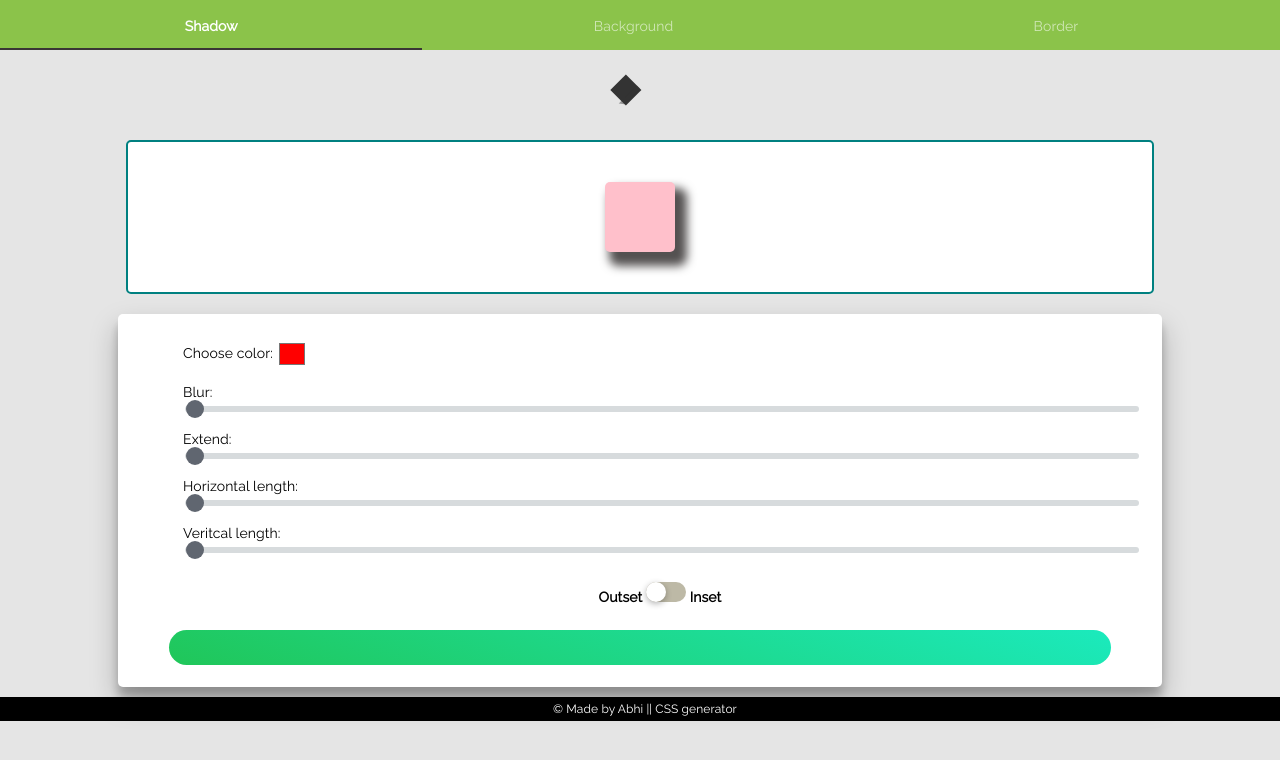
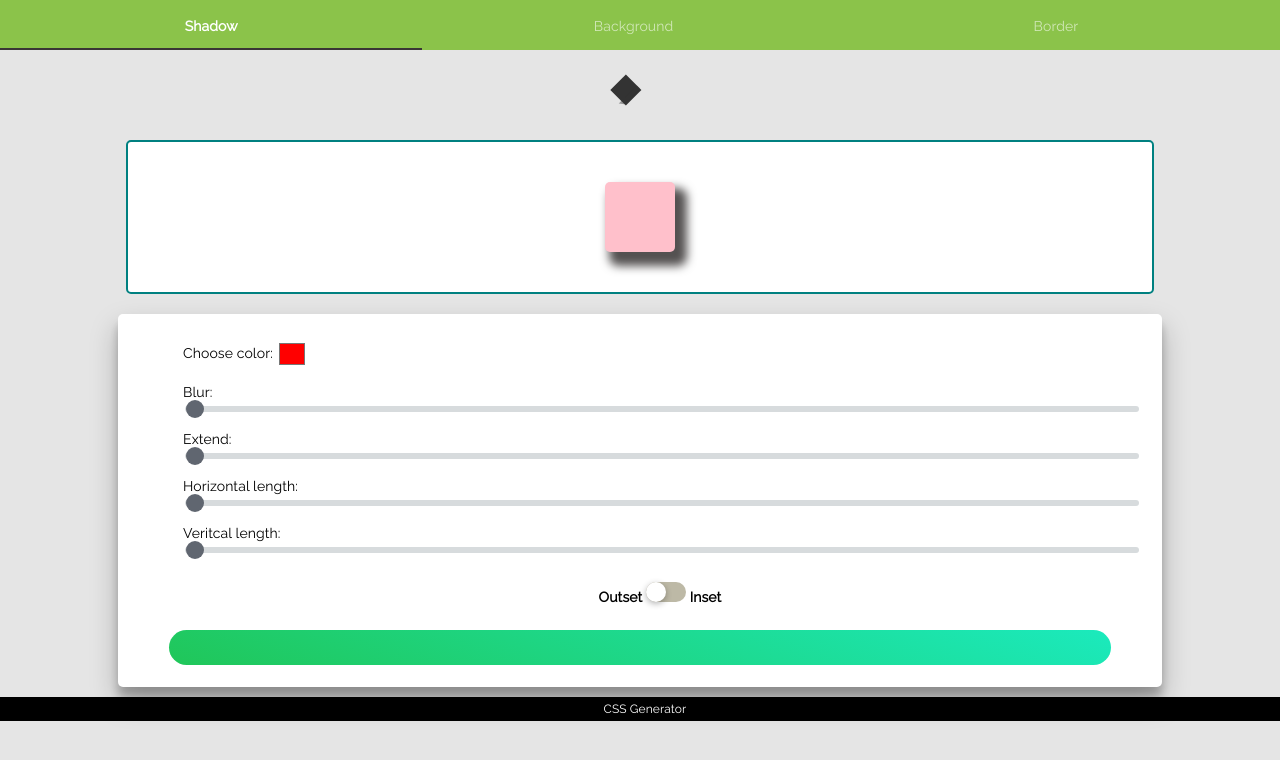
Before and after one commit to caksup/cg, a plain HTML site: page index.html in a window 1280 px wide. Drawn offline with nearby package versions, Linux system fonts and the light colour scheme; a web font is replaced by a local one.

Commit message:
Update index.html

```diff
--- a/index.html
+++ b/index.html
@@ -2,12 +2,10 @@
 <html>
    <head>
       <title>Shadow ,Bg anim Generator!</title>
-      <meta name="viewport" content="width=device-width, initial-scale=1">
-
+<meta name="viewport" content="width=device-width, initial-scale=1">
 <link rel="stylesheet" href="https://caksup.github.io/cg/css.css">
 <script src="https://cdnjs.cloudflare.com/ajax/libs/jquery/3.3.1/jquery.min.js"></script>
 <script src='https://caksup.github.io/cg/js.js' type='text/javascript'></script>
-
    </head>
    <body>
       <div id="toast">
@@ -23,21 +21,14 @@
             </ul>
          </div>
       </div>
-
       <div id="loader">
-
-
           <div class="folding-cube">
   <div class="cube1 cube"></div>
   <div class="cube2 cube"></div>
   <div class="cube4 cube"></div>
   <div class="cube3 cube"></div>
 </div>
-
-
       </div>
-
-
       <div class="content"/>
       <div id="main" class="box show">
          <div class="container">
@@ -52,15 +43,10 @@
                <li>Veritcal length:<input type="range" min="0" max="50" id="vertical" value="0"/>  </li>
                <li id="last">Outset   <label class="switch"><input onclick="check()" id="swiData" type="checkbox" /> <div></div></label> Inset</li>
             </ul>
-
-
     <input onclick="copy(this.id)" class="text" id="data"  type="text">
-
          </div>
-         <p id="info">© Made by Abhi || CSS generator </p>
+         <p id="info">CSS Generator</p>
       </div>
-
-
       <div id="gra" class="box">
          <div class="container" id="bg">
          </div>
```
